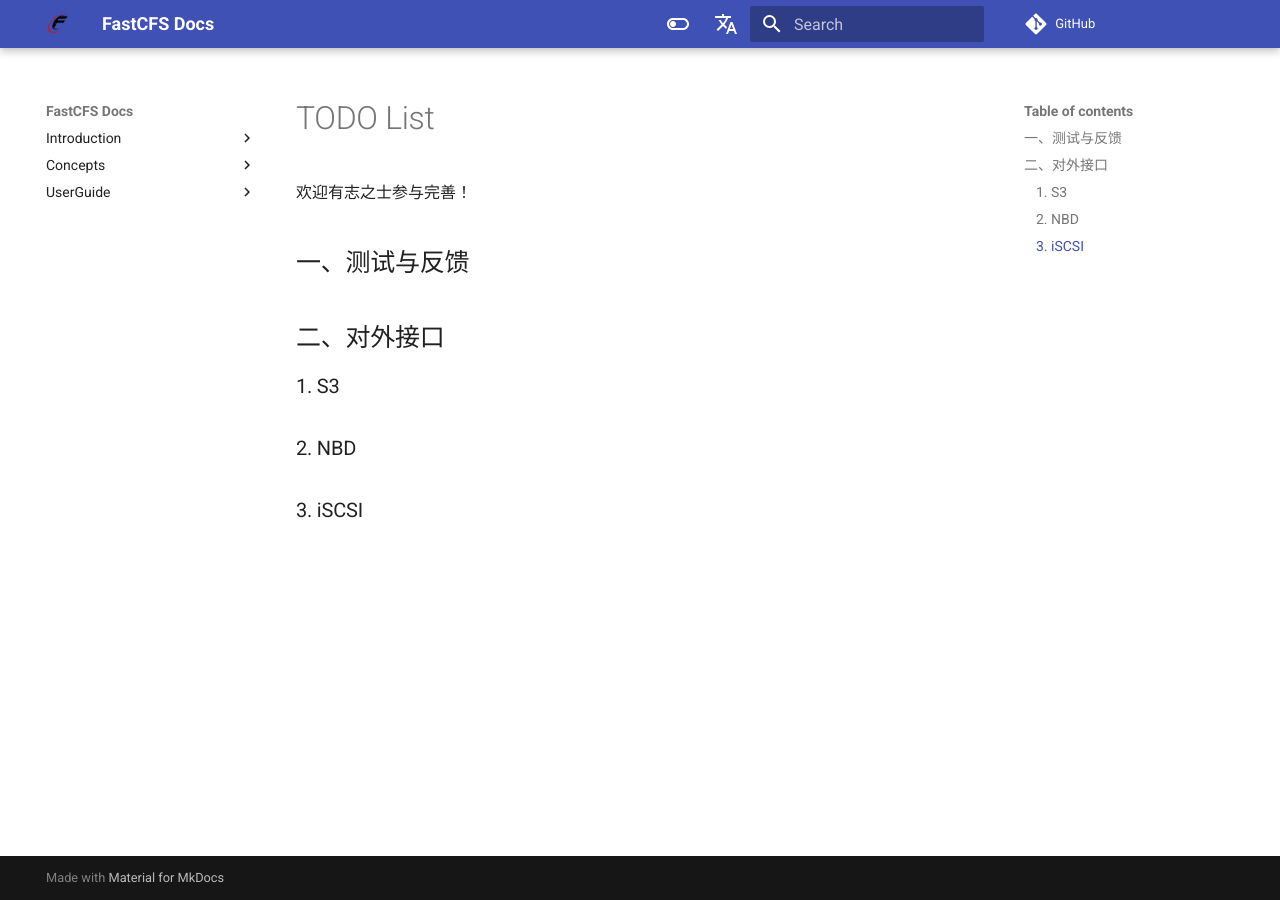
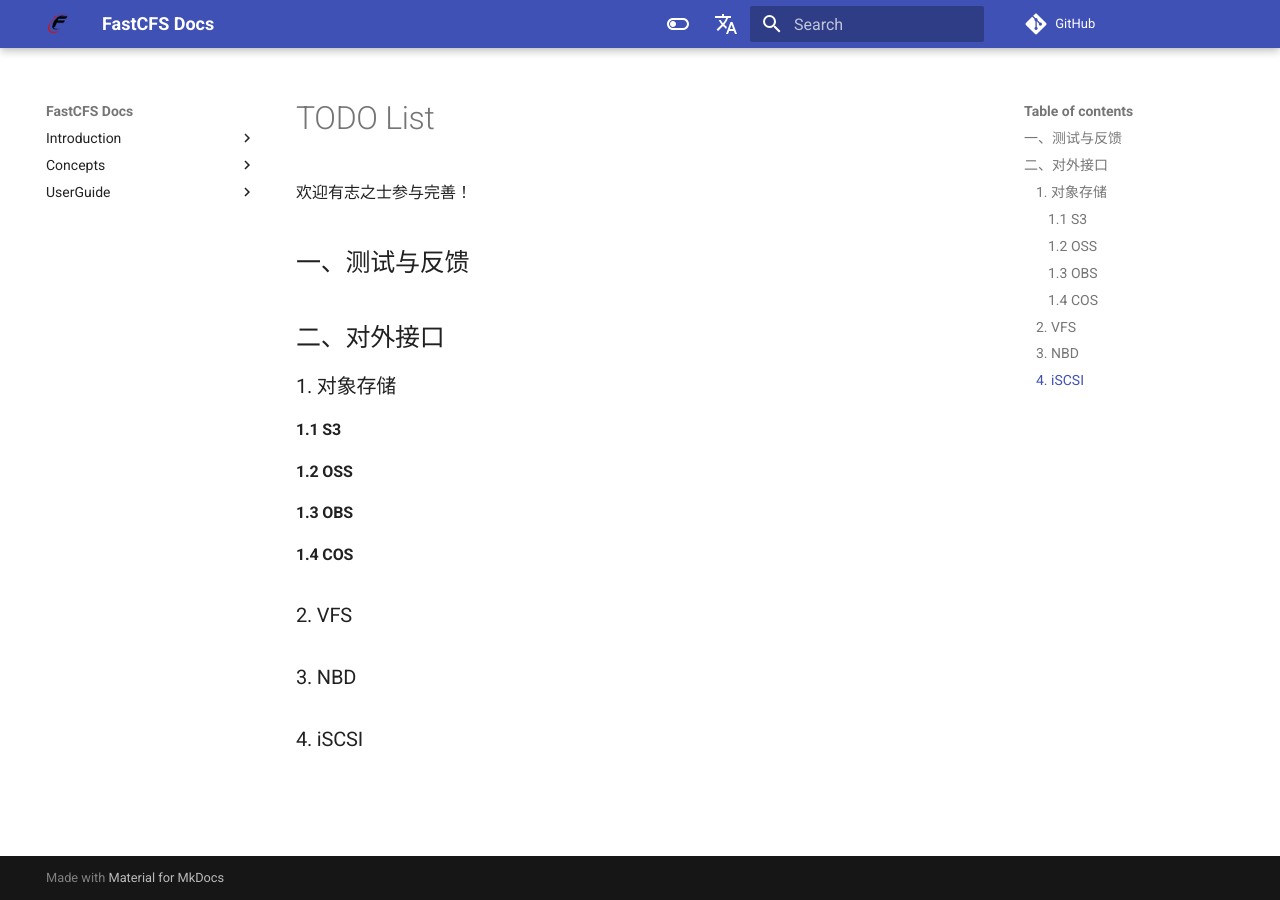
Before and after one commit to happyfish100/FastCFS, an MkDocs documentation site: the page built from docs/TODO-zh_CN.md, in a window 1280 px wide. Built offline with MkDocs 1.6.1 and Material for MkDocs 9.7.7, drawn with Linux system fonts in a browser that asks for light colours; comment, search, counter and statistics services are not loaded; the version menu is left out.

Commit message:
docs/TODO-zh_CN.md refined

```diff
--- a/docs/TODO-zh_CN.md
+++ b/docs/TODO-zh_CN.md
@@ -6,8 +6,18 @@
 
 ## 二、对外接口
 
-### 1. S3
+### 1. 对象存储
 
-### 2. NBD
+#### 1.1 S3
 
-### 3. iSCSI
+#### 1.2 OSS
+
+#### 1.3 OBS
+
+#### 1.4 COS
+
+### 2. VFS
+
+### 3. NBD
+
+### 4. iSCSI
```
Also changed, not shown: README-zh_CN.md (+2 -0 lines).
